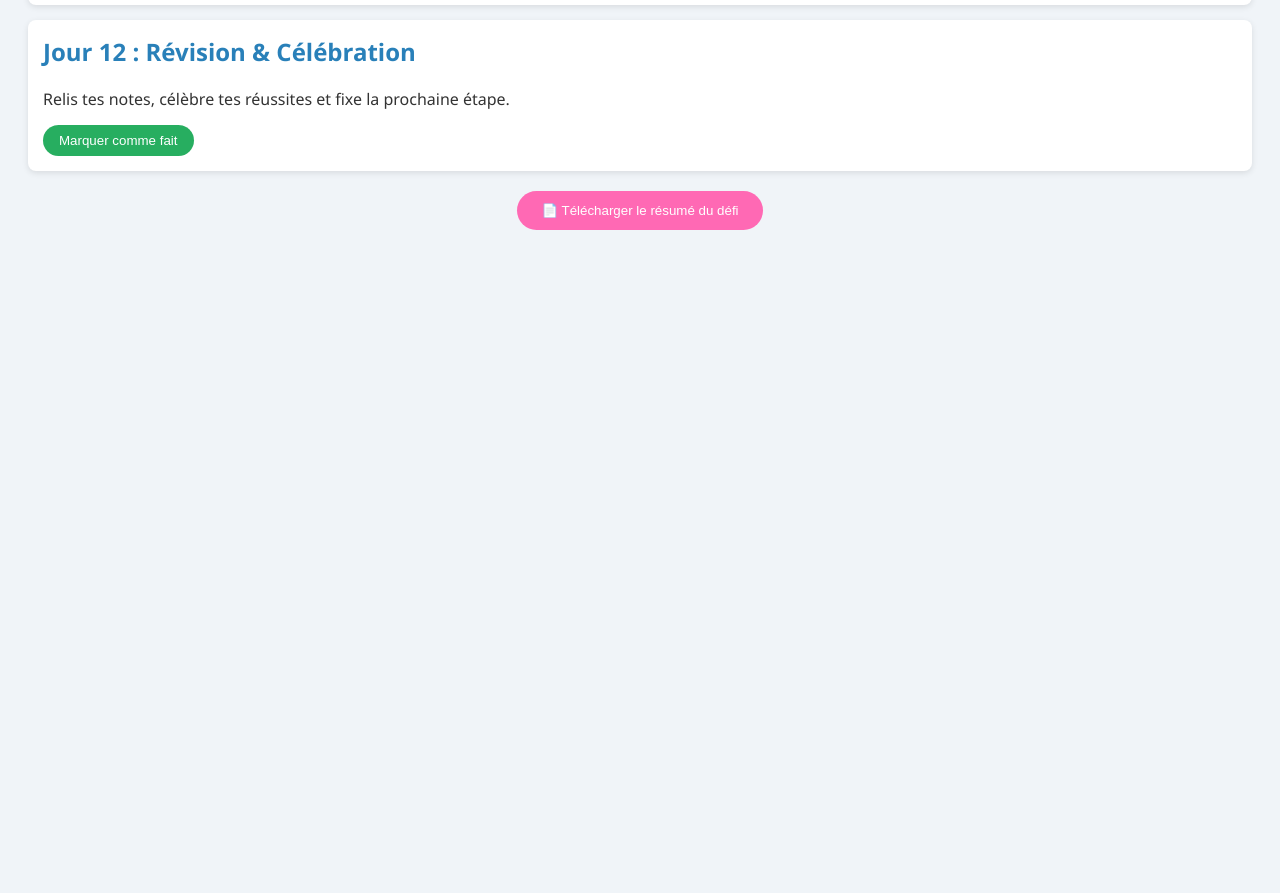
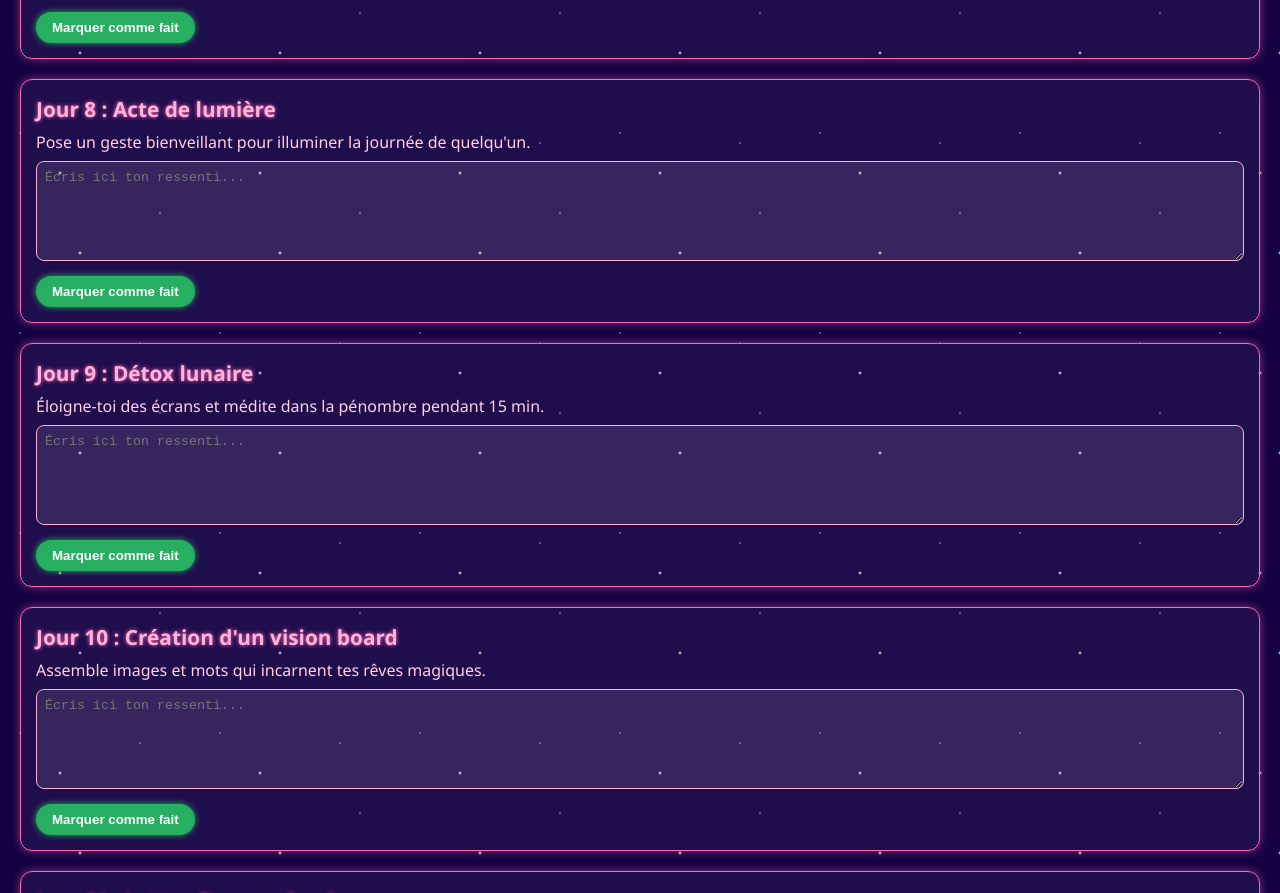
Before and after one commit to Efficience360/defis12jours, a plain HTML site: page index.html in a window 1280 px wide. Shown: the part 1907-2800 px from the top of the page. Before the commit the page ends 2185 px from the top, so only its background shows below. Drawn offline with Linux system fonts and the light colour scheme.

Commit message:
Add files via upload

```diff
--- a/index.html
+++ b/index.html
@@ -2,59 +2,156 @@
 <html lang="fr">
 <head>
   <meta charset="UTF-8">
-  <title>Défi 12 Jours : Transformation Positive</title>
+  <title>Défi 12 Jours Magique</title>
   <script src="https://cdnjs.cloudflare.com/ajax/libs/html2pdf.js/0.10.1/html2pdf.bundle.min.js"></script>
   <style>
-    body { font-family: 'Segoe UI', sans-serif; background: #f0f4f8; color: #333; padding: 20px; }
-    h1 { text-align:center; color: #5a2d82; margin-bottom: 10px; }
-    .day { background: white; border-radius: 8px; padding: 15px; margin-bottom: 15px; box-shadow: 0 2px 6px rgba(0,0,0,0.1); }
-    .day h2 { margin-top: 0; color: #2980B9; }
-    .day p { margin: 5px 0; }
-    .complete-btn { margin-top:10px; background: #27AE60; color: white; border: none; padding: 8px 16px; border-radius: 20px; cursor: pointer; }
-    .complete-btn.done { background: #ccc; cursor: default; }
-    #exportBtn { background: #ff69b4; color: white; border: none; padding: 12px 24px; border-radius: 20px; cursor: pointer; display: block; margin: 20px auto; }
+    /* Magical starry background */
+    body {
+      margin: 0;
+      font-family: 'Segoe UI', sans-serif;
+      background: #0b0033;
+      color: #f8f4ff;
+      padding: 20px;
+      background-image:
+        radial-gradient(1px 1px at 10% 20%, #fff, transparent),
+        radial-gradient(2px 2px at 30% 40%, #fff, transparent),
+        radial-gradient(1px 1px at 70% 25%, #fff, transparent),
+        radial-gradient(2px 2px at 40% 80%, #fff, transparent),
+        radial-gradient(1px 1px at 80% 60%, #fff, transparent);
+      background-size: 200px 200px;
+      animation: twinkle 3s infinite alternate;
+    }
+    @keyframes twinkle {
+      from { background-color: #0b0033; }
+      to { background-color: #1a004d; }
+    }
+    h1 {
+      text-align: center;
+      font-size: 2em;
+      margin-bottom: 10px;
+      text-shadow: 0 0 8px #ff85c0, 0 0 16px #ff69b4;
+    }
+    .day {
+      background: rgba(255,255,255,0.05);
+      border: 1px solid #ff69b4;
+      border-radius: 12px;
+      padding: 15px;
+      margin-bottom: 20px;
+      box-shadow: 0 0 10px rgba(255,105,180,0.5);
+    }
+    .day h2 {
+      margin: 0;
+      font-size: 1.3em;
+      color: #ffb3dc;
+      text-shadow: 0 0 4px #ff69b4;
+    }
+    .day p {
+      margin: 8px 0;
+      color: #ffd1e6;
+    }
+    .day textarea {
+      width: 100%;
+      min-height: 100px;
+      background: rgba(255,255,255,0.1);
+      border: 1px solid #ffb3dc;
+      border-radius: 8px;
+      color: #fff;
+      padding: 8px;
+      box-sizing: border-box;
+    }
+    .complete-btn {
+      background: #27AE60;
+      color: white;
+      border: none;
+      padding: 8px 16px;
+      border-radius: 20px;
+      cursor: pointer;
+      font-weight: bold;
+      box-shadow: 0 0 6px #27AE60;
+      margin-top: 10px;
+      transition: transform 0.2s;
+    }
+    .complete-btn.done {
+      background: #ccc;
+      color: #666;
+      cursor: default;
+      box-shadow: none;
+      transform: none;
+    }
+    .complete-btn:hover:not(.done) {
+      transform: scale(1.05);
+    }
+    #exportBtn {
+      display: block;
+      margin: 30px auto;
+      background: #ff69b4;
+      color: white;
+      border: none;
+      padding: 12px 24px;
+      border-radius: 20px;
+      cursor: pointer;
+      font-size: 1em;
+      box-shadow: 0 0 8px #ff85c0;
+    }
   </style>
 </head>
 <body>
-  <h1>🌟 Défi 12 Jours : Transformation Positive</h1>
+  <h1>✨ Défi 12 Jours Magique ✨</h1>
+  <p style="text-align:center; color:#ffd1e6;">Chaque jour, plonge 15 minutes dans un rituel magique pour transformer ta vie.</p>
   <div id="challenge">
-    <!-- Days will be inserted here -->
+    <!-- Daily challenges injected by JS -->
   </div>
-  <button id="exportBtn" onclick="exportPDF()">📄 Télécharger le résumé du défi</button>
+  <button id="exportBtn" onclick="exportPDF()">📄 Télécharger le résumé magique</button>
 
   <script>
-    // 12-day program data
     const program = [
-      { day:1, title:"Gratitude du Matin", desc:"Note 3 choses pour lesquelles tu es reconnaissant·e aujourd'hui."},
-      { day:2, title:"Intention Clair & Puissante", desc:"Formule une intention simple pour orienter ta journée."},
-      { day:3, title:"Mini-Méditation (5 min)", desc:"Pratique une méditation guidée de 5 minutes."},
-      { day:4, title:"Affirmations Positives", desc:"Écris et répète 3 affirmations puissantes devant le miroir."},
-      { day:5, title:"Journal de Bilan", desc:"Consigne un point positif et une leçon de ta journée."},
-      { day:6, title:"Pause Créative", desc:"Exprime-toi librement (dessin, écriture, collage) pendant 10 min."},
-      { day:7, title:"Respiration Consciente", desc:"Pratique 3 séries de 5 respirations profondes."},
-      { day:8, title:"Acte de Générosité", desc:"Fais un petit acte bienveillant pour quelqu’un."},
-      { day:9, title:"Digital Detox (1h)", desc:"Éteins tes écrans et savoure le silence pendant 1 heure."},
-      { day:10, title:"Vision Board", desc:"Collecte des images ou mots inspirants pour tes rêves."},
-      { day:11, title:"Autocompassion", desc:"Écris une lettre de bienveillance à toi-même."},
-      { day:12, title:"Révision & Célébration", desc:"Relis tes notes, célèbre tes réussites et fixe la prochaine étape."}
+      { day:1, title:"Éveil de gratitude", desc:"Note 3 choses merveilleuses de ta vie et ressens la gratitude."},
+      { day:2, title:"Écriture d'intention", desc:"Écris une intention claire et puissante pour guider ta journée."},
+      { day:3, title:"Méditation cosmique", desc:"Pratique 5 min de méditation guidée sous un ciel étoilé imaginaire."},
+      { day:4, title:"Affirmations enchantées", desc:"Récite 3 affirmations qui résonnent en toi comme des sortilèges positifs."},
+      { day:5, title:"Journal des miracles", desc:"Consigne un petit miracle ou une synchronicité observée aujourd'hui."},
+      { day:6, title:"Création magique", desc:"Dessine ou écris librement pendant 15 min, laisse ton intuition guider."},
+      { day:7, title:"Respiration d'étoiles", desc:"Fais 3 cycles de respiration profonde en visualisant des étoiles."},
+      { day:8, title:"Acte de lumière", desc:"Pose un geste bienveillant pour illuminer la journée de quelqu'un."},
+      { day:9, title:"Détox lunaire", desc:"Éloigne-toi des écrans et médite dans la pénombre pendant 15 min."},
+      { day:10, title:"Création d'un vision board", desc:"Assemble images et mots qui incarnent tes rêves magiques."},
+      { day:11, title:"Lettre d'amour à soi", desc:"Écris une lettre pleine de bienveillance pour toi-même."},
+      { day:12, title:"Célébration cosmique", desc:"Relis ton parcours, célèbre chaque victoire et fixe ton prochain défi."}
     ];
 
     const container = document.getElementById('challenge');
+
     program.forEach(item => {
+      const stored = JSON.parse(localStorage.getItem('defi12-'+item.day)) || {};
       const div = document.createElement('div');
       div.className = 'day';
-      div.innerHTML = `<h2>Jour ${item.day} : ${item.title}</h2><p>${item.desc}</p><button class="complete-btn" onclick="markDone(this)">Marquer comme fait</button>`;
+      div.innerHTML = `
+        <h2>Jour ${item.day} : ${item.title}</h2>
+        <p>${item.desc}</p>
+        <textarea placeholder="Écris ici ton ressenti..." id="journal-${item.day}">${stored.journal||''}</textarea>
+        <button class="complete-btn ${stored.done? 'done':''}" id="btn-${item.day}">${stored.done? 'Fait ✅':'Marquer comme fait'}</button>
+      `;
       container.appendChild(div);
+      const btn = document.getElementById('btn-'+item.day);
+      const ta = document.getElementById('journal-'+item.day);
+      if(!stored.done) {
+        btn.addEventListener('click', () => {
+          btn.textContent = 'Fait ✅';
+          btn.classList.add('done');
+          saveDay(item.day, ta.value, true);
+        });
+      }
+      ta.addEventListener('input', () => saveDay(item.day, ta.value, stored.done));
     });
 
-    function markDone(btn) {
-      if(btn.classList.contains('done')) return;
-      btn.textContent = "Fait ✅";
-      btn.classList.add('done');
+    function saveDay(day, journal, done) {
+      localStorage.setItem('defi12-'+day, JSON.stringify({journal, done}));
     }
 
-    function exportPDF() {
-      html2pdf().from(document.body).set({margin:0.5, filename:'defi12jours.pdf', html2canvas:{scale:2}}).save();
+    function exportPDF(){
+      html2pdf().from(document.body).set({
+        margin:0.5, filename:'defi12jours_magique.pdf', html2canvas:{scale:2}
+      }).save();
     }
   </script>
 </body>
```
